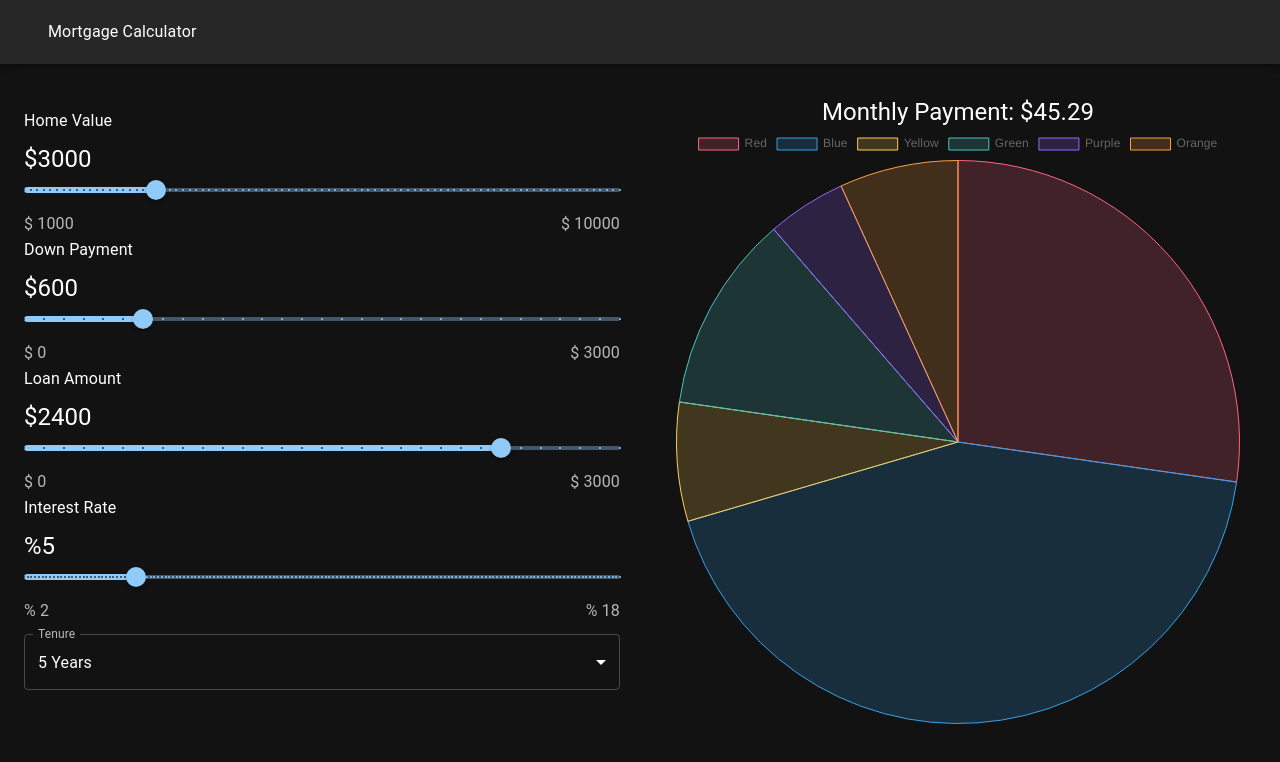
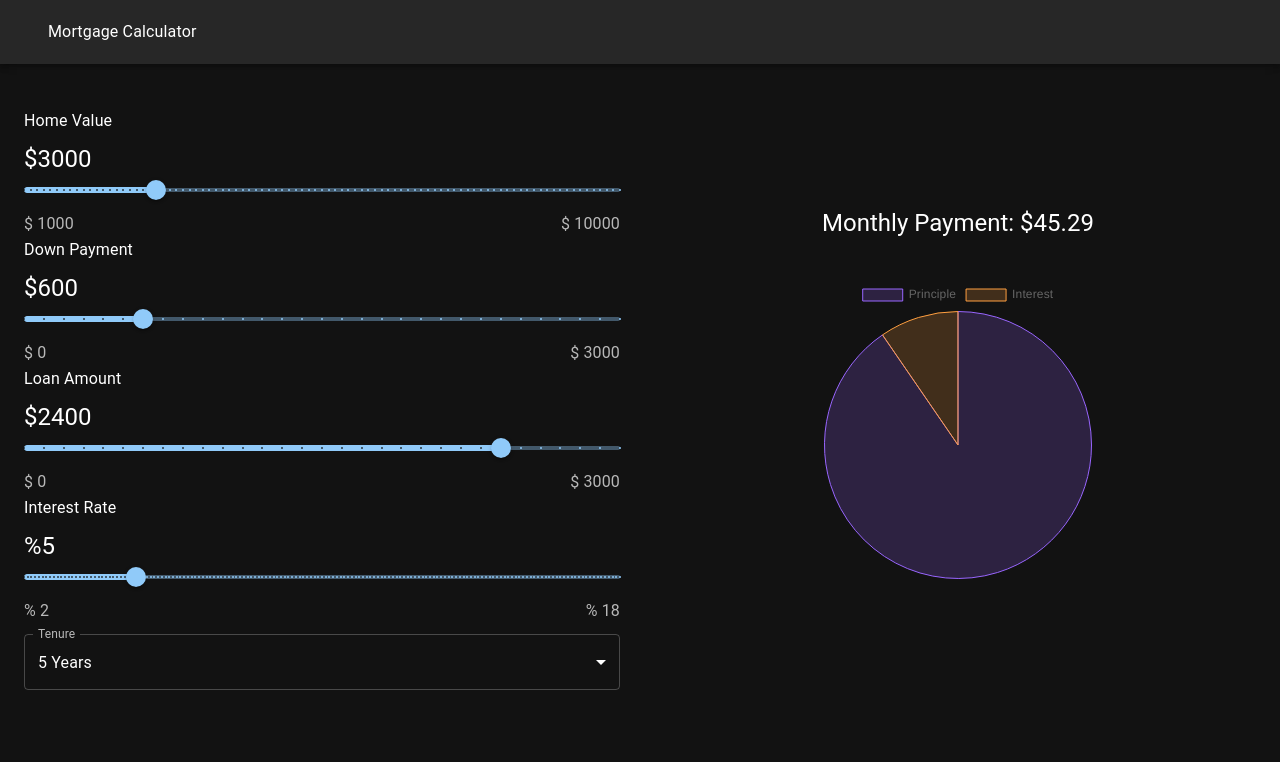
Before and after one commit to icarus014/mortgage-calc, a React (Create React App) app: page / in a window 1280 px wide. Shown: the top 762 px of the page. Built offline with nearby package versions, Linux system fonts and the light colour scheme.

Commit message:
finished chart

```diff
--- a/src/App.js
+++ b/src/App.js
@@ -22,7 +22,7 @@ function App() {
     <div className="App">
       <Navbar />
       <Container maxWidth="xl" sx={{ mt: 4 }}>
-        <Grid container spacing={5}>
+        <Grid container spacing={5} alignItems="center">
           <Grid item md={6} xs={12}>
             <SliderSelect data={data} setData={setData} />
             <TenureSelect data={data} setData={setData} />
--- a/src/components/Result.js
+++ b/src/components/Result.js
@@ -18,24 +18,16 @@ const monthlyPayment = (loanAmount * interestPerMonth * (1 + interestPerMonth) *
 const totalInterestGenerated = monthlyPayment * totalLoanMonths - loanAmount;
 
 const pieChartData = {
-  labels: ['Red', 'Blue', 'Yellow', 'Green', 'Purple', 'Orange'],
+  labels: ['Principle', 'Interest'],
   datasets: [
     {
-      label: '# of Votes',
-      data: [12, 19, 3, 5, 2, 3],
+      label: 'Ratio of Principle Interest',
+      data: [homeValue,totalInterestGenerated],
       backgroundColor: [
-        'rgba(255, 99, 132, 0.2)',
-        'rgba(54, 162, 235, 0.2)',
-        'rgba(255, 206, 86, 0.2)',
-        'rgba(75, 192, 192, 0.2)',
         'rgba(153, 102, 255, 0.2)',
         'rgba(255, 159, 64, 0.2)',
       ],
       borderColor: [
-        'rgba(255, 99, 132, 1)',
-        'rgba(54, 162, 235, 1)',
-        'rgba(255, 206, 86, 1)',
-        'rgba(75, 192, 192, 1)',
         'rgba(153, 102, 255, 1)',
         'rgba(255, 159, 64, 1)',
       ],
@@ -44,11 +36,15 @@ const pieChartData = {
   ],
 };
 
-  return <Stack>
+  return <Stack gap={5}>
     <Typography textAlign='center' variant="h5">
       Monthly Payment: ${monthlyPayment.toFixed(2)}
     </Typography>
-    <Pie data={pieChartData} />
+    <Stack direction="row" justifyContent="center" >
+      <div>
+        <Pie data={pieChartData} />
+      </div>
+    </Stack>
   </Stack>
 };
 
```
